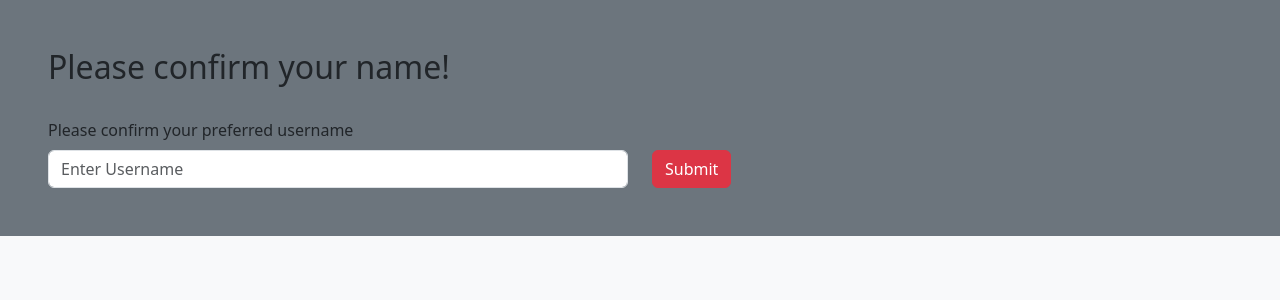
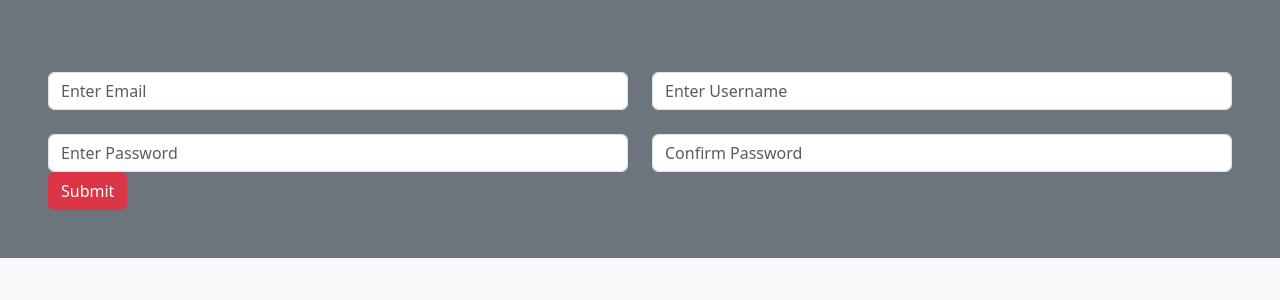
Before and after one commit to matt-brighton/Flask-API, a Flask app: page /signup in a window 1280 px wide. Shown: the part 88-388 px from the top of the page. Run offline with Flask 3, Linux system fonts and the light colour scheme; some libraries are stand-ins or nearby versions.

Commit message:
custom error messages

```diff
--- a/api_formulapp/auth.py
+++ b/api_formulapp/auth.py
@@ -3,8 +3,8 @@ import logging
 import requests
 from flask import render_template, Blueprint, request, jsonify, flash, redirect, url_for
 from flask_wtf import FlaskForm
-from wtforms import StringField, SubmitField
-from wtforms.validators import DataRequired
+from wtforms import EmailField, PasswordField, StringField, SubmitField
+from wtforms.validators import DataRequired, EqualTo, InputRequired
 
 auth = Blueprint('auth', __name__)
 
@@ -17,15 +17,22 @@ def user(username):
 # Form class
 class SignUpForm(FlaskForm):
     name = StringField("Please confirm your preferred username", validators=[DataRequired()])
+    email = EmailField("Please confirm your email address", validators=[DataRequired()])
+    password = PasswordField('New Password', validators=[DataRequired(), EqualTo('confirm', message='Passwords must match')])
+    confirm  = PasswordField('Repeat Password')
     submit = SubmitField("Submit")
 
 
 @auth.route('/signup', methods=['GET', 'POST'])
 def signup():
     username = None
+    email = None
+    password = None
     form = SignUpForm()
     if form.validate_on_submit():
+        email = form.email.data
         username = form.name.data
+        password = form.password.data
         form.name.date = ""
-        flash(f"Sign Up Success, thanks {username}.")
-    return render_template('sign_up.html', username=username, form=form)
+        flash(f"Sign Up Success, thanks {username}")
+    return render_template('sign_up.html', username=username, email=email, form=form, password=password)
--- a/api_formulapp/templates/sign_up.html
+++ b/api_formulapp/templates/sign_up.html
@@ -2,13 +2,29 @@
 <h2>Hi {{username}}, you already have an account!</h2>
 
 {% else %}
-<h2>Please confirm your name!</h2>
 <br />
 <div>
 	<form method="POST" class="form">
 		<div class="row">
-			{{ form.hidden_tag() }} {{ form.name.label(class='form-label') }}
+			{{ form.hidden_tag() }}
+			<div class="col">{{ form.email(class="form-control", placeholder="Enter Email") }}</div>
 			<div class="col">{{ form.name(class="form-control", placeholder="Enter Username") }}</div>
+		</div>
+		<br />
+		<div class="row">
+			<div class="col">{{ form.password(class="form-control", placeholder="Enter Password") }}</div>
+			<div class="col">{{ form.confirm(class="form-control", placeholder="Confirm Password") }}</div>
+			{% if form.password.errors %}
+			<div class="container">
+				<ul class="list-group">
+					<br />
+					{% for error in form.password.errors %}
+					<li class="list-group-item list-group-item-danger">{{ error }}</li>
+					{% endfor %}
+					<br />
+				</ul>
+				{% endif %}
+			</div>
 			<div class="col">{{ form.submit(class="btn btn-danger") }}</div>
 		</div>
 	</form>
```
